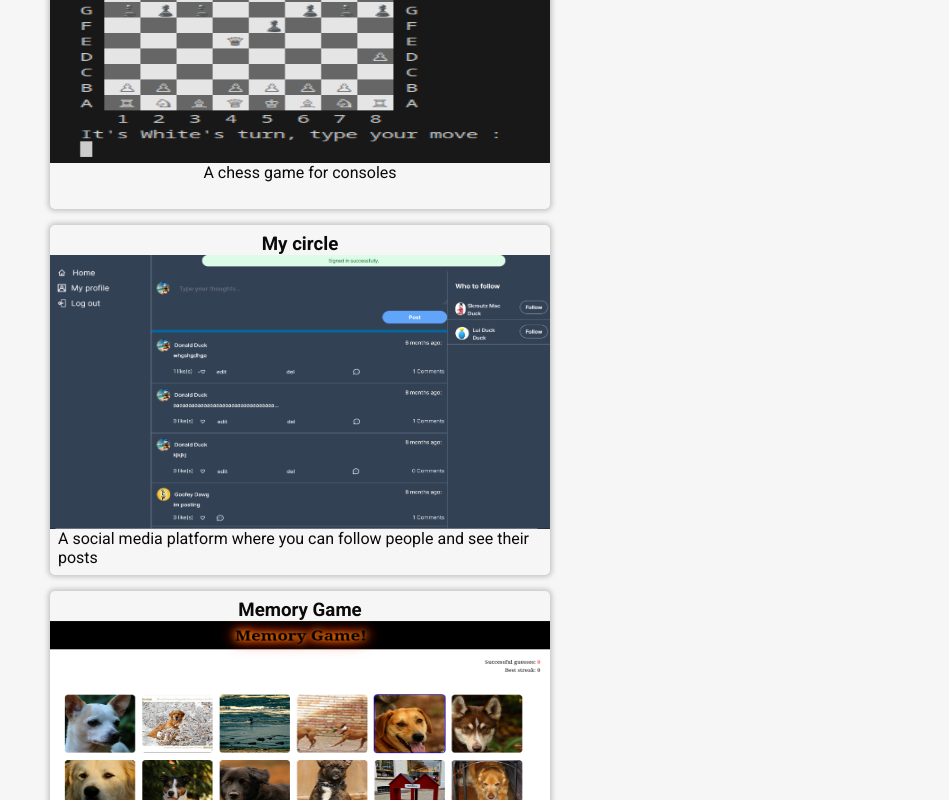
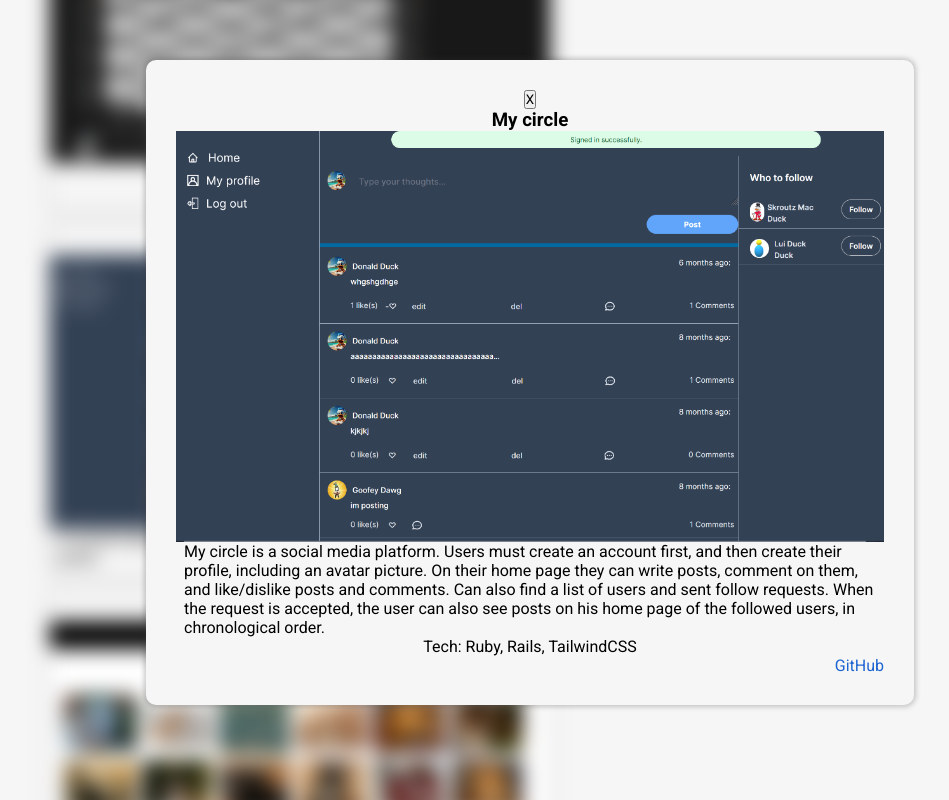
Before and after one commit to NikEmman/portfolio_blog, a React (Vite) app: page / in a window 1280 px wide. Both pictures are taken after a click on the element 410 px from the left and 1580 px from the top of the page. Shown: the part 1180-1980 px from the top of the page, without its empty margins (110-1059 px from the left). Built offline with nearby package versions, Linux system fonts and the light colour scheme.

Commit message:
Make modal appear more smoothly

```diff
--- a/src/ProjectCard.css
+++ b/src/ProjectCard.css
@@ -50,7 +50,6 @@
   height: 350px;
   border-radius: 5px;
   box-shadow: 0 0 5px 2px rgba(50, 50, 50, 0.25);
-  transition: transform 1500ms;
 }
 .card p {
   padding-left: 0.5em;
@@ -66,11 +65,26 @@
   gap: 0.5em;
 }
 .open {
-  position: absolute;
+  position: fixed;
   top: 10%;
-  left: 10%;
-  transform: scale(1.8);
+  left: 20%;
+  width: 60vw;
+  height: auto;
+  background: var(--background-color);
+  border-radius: 10px;
+  padding: 30px 30px;
+  opacity: 0;
+  transform: translateY(-20px);
+  transition: opacity 0.5s ease-in-out;
 }
+.show {
+  opacity: 1;
+}
+body:has(.open) > #root {
+  filter: blur(10px);
+  pointer-events: none;
+}
+
 @media only screen and (max-width: 580px) {
   .container {
     width: 300px;
--- a/src/ProjectCard.jsx
+++ b/src/ProjectCard.jsx
@@ -3,17 +3,19 @@ import ProjectCardDetailed from "./ProjectCardDetailed";
 import { useState } from "react";
 import "./ProjectCard.css";
 import { createPortal } from "react-dom";
+
 const ProjectCard = ({ project }) => {
   const [isOpen, setIsOpen] = useState(false);
 
   const handleIsOpen = () => {
     setIsOpen(false);
   };
+
   return (
     <>
       <div className="card" onClick={() => setIsOpen(true)}>
         <h3>{project.title}</h3>
-        <img src={project.imgUrl} alt={project.title}></img>
+        <img src={project.imgUrl} alt={project.title} />
 
         <p>{project.description}</p>
       </div>
@@ -29,7 +31,9 @@ const ProjectCard = ({ project }) => {
     </>
   );
 };
+
 ProjectCard.propTypes = {
   project: PropTypes.object,
 };
+
 export default ProjectCard;
--- a/src/ProjectCardDetailed.jsx
+++ b/src/ProjectCardDetailed.jsx
@@ -1,8 +1,13 @@
 import PropTypes from "prop-types";
+import { useState, useEffect } from "react";
 
 const ProjectCardDetailed = ({ project, handleIsOpen }) => {
+  const [isShowing, setIsShowing] = useState(false);
+  useEffect(() => {
+    setTimeout(() => setIsShowing(true), 100);
+  });
   return (
-    <div className="card open">
+    <div className={"card open " + (isShowing && "show")}>
       <button onClick={handleIsOpen}>X</button>
       <h3>{project.title}</h3>
       <img src={project.imgUrl} alt={project.title}></img>
@@ -10,10 +15,7 @@ const ProjectCardDetailed = ({ project, handleIsOpen }) => {
       <p>Tech: {project.tech}</p>
       <div className="links">
         {project.live && (
-          <a
-            href="https://deluxe-pastelito-751e93.netlify.app/"
-            title="View it live"
-          >
+          <a href={project.live} title="View it live">
             Live
           </a>
         )}
```
